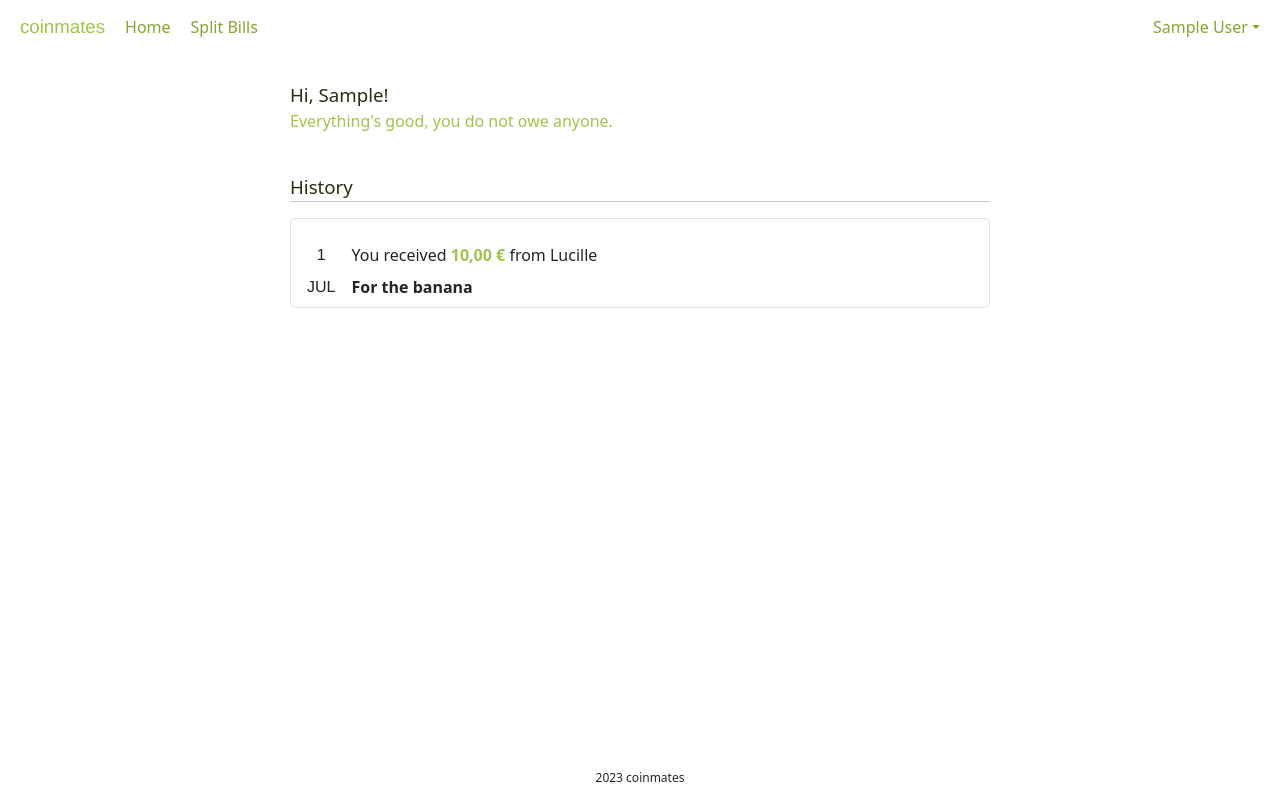
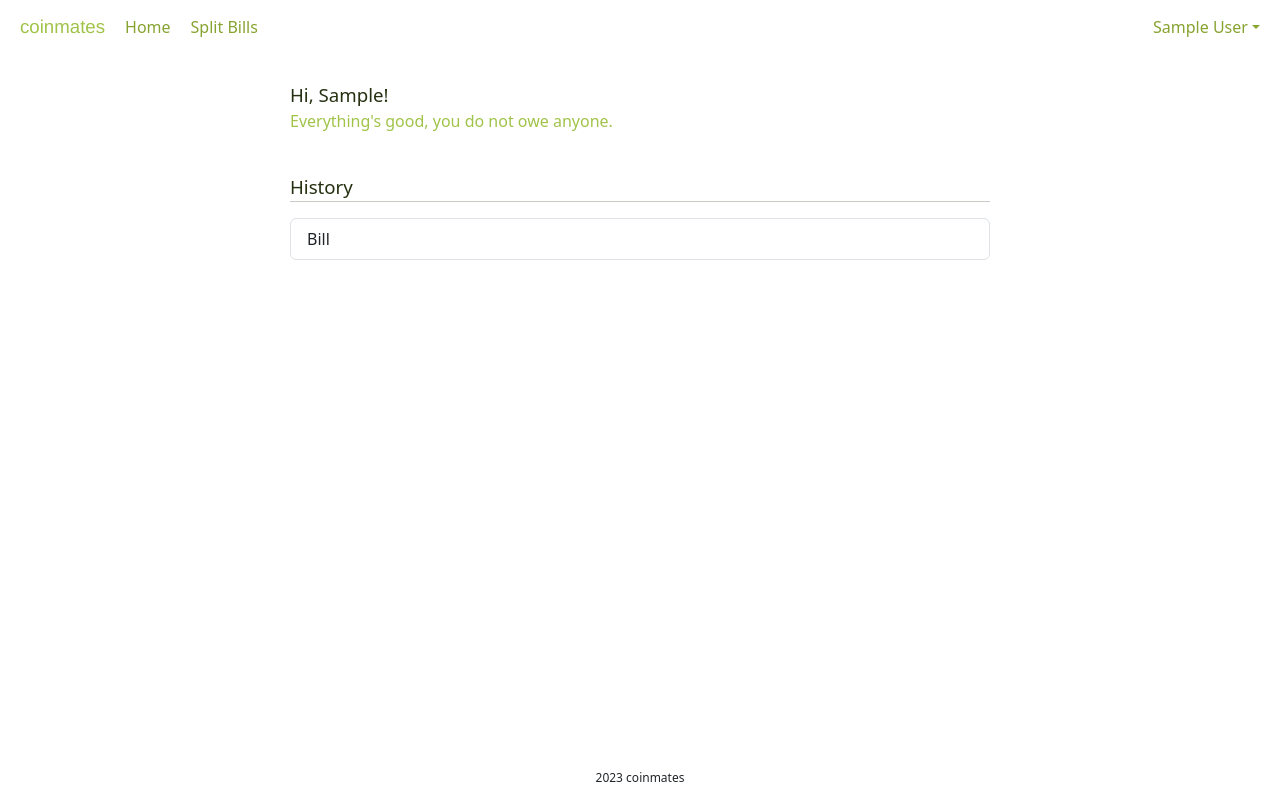
Before and after one commit to stjomd/coinmates, a React (Vite) app in the folder frontend/: page /home in a window 1280 px wide. Built offline with nearby package versions, Linux system fonts and the light colour scheme; sample sign-in values are in the browser's storage; a web font is replaced by a local one.

Commit message:
Add bill card and refactor

```diff
--- a/frontend/src/components/app/App.tsx
+++ b/frontend/src/components/app/App.tsx
@@ -12,7 +12,7 @@ import Home from '../home/Home'
 import PersonView from '../person-view/PersonView'
 import SplitBill from '../split-bill/SplitBill'
 import {AuthService} from '../../services/AuthService'
-import BillView from '../bill-preview/BillView'
+import BillView from '../bill-view/BillView'
 
 function App() {
 	/**
--- /dev/null
+++ b/frontend/src/components/bill-card/BillCard.tsx
@@ -0,0 +1,11 @@
+import './BillCard.scss'
+
+function BillCard() {
+	return (
+		<ul className='list-group'>
+			<li className='list-group-item'>Bill</li>
+		</ul>
+	)
+}
+
+export default BillCard
--- a/frontend/src/components/home/Home.tsx
+++ b/frontend/src/components/home/Home.tsx
@@ -1,5 +1,6 @@
 import {AuthService} from '../../services/AuthService'
-import Payment from '../payment/Payment'
+import BillCard from '../bill-card/BillCard'
+import BillView from '../bill-view/BillView'
 import './Home.scss'
 
 function Home() {
@@ -16,7 +17,7 @@ function Home() {
 				<p className='home-name'>History</p>
 				<hr />
 				<div className='home-payments'>
-					<Payment />
+					<BillCard />
 				</div>
 			</div>
 		</>
--- a/frontend/src/components/payment/Payment.scss
+++ /dev/null
@@ -1,37 +0,0 @@
-@use '../../colors';
-@use '../../fonts';
-
-.payment-content {
-	display: flex;
-	gap: 12pt;
-}
-
-.payment-date {
-	display: flex;
-	flex-direction: column;
-	align-items: center;
-	margin-top: 0;
-	font-family: fonts.$display-font-family;
-	& * {
-		margin: 0;
-	}
-}
-
-.payment-info {
-	display: flex;
-	flex-direction: column;
-	margin-top: 0;
-	& * {
-		margin: 0;
-	}
-}
-
-.payment-amount-pos {
-	font-weight: bold;
-	color: colors.$primary;
-}
-
-.payment-description {
-
-	font-weight: bold;
-}
--- a/frontend/src/components/payment/Payment.tsx
+++ /dev/null
@@ -1,24 +0,0 @@
-import './Payment.scss'
-
-function Payment() {
-	return (
-		<ul className='list-group'>
-			<li className='list-group-item payment-content'>
-				<div className='payment-date'>
-					<span>1</span>
-					<span>JUL</span>
-				</div>
-				<div className='payment-info'>
-					<div>
-						You received{' '}
-						<span className='payment-amount-pos'>10,00 &euro;</span> from
-						Lucille
-					</div>
-					<div className='payment-description'>For the banana</div>
-				</div>
-			</li>
-		</ul>
-	)
-}
-
-export default Payment
```
Also changed, not shown: frontend/src/components/bill-card/BillCard.scss (added), frontend/src/components/bill-view/BillView.scss (renamed from frontend/src/components/bill-preview/BillView.scss), frontend/src/components/bill-view/BillView.tsx (renamed from frontend/src/components/bill-preview/BillView.tsx).
